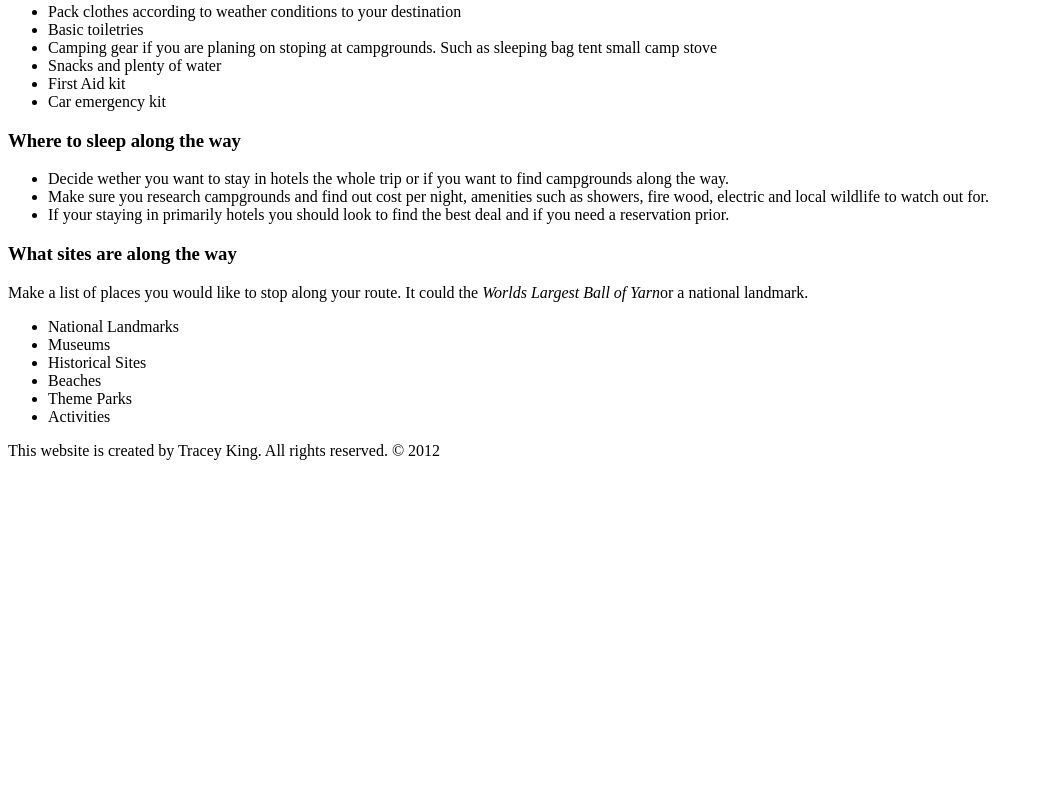
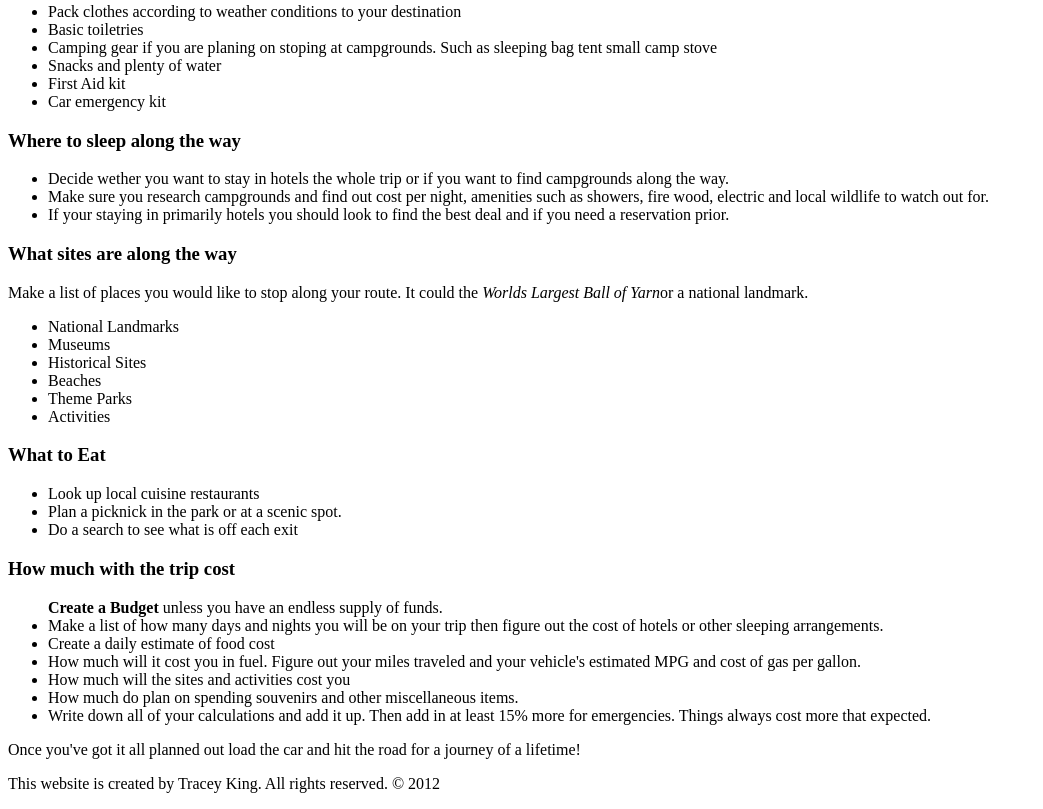
Before and after one commit to traceyking/wsd, a plain HTML site: page index.html in a window 1280 px wide. Shown: the part 1635-2444 px from the top of the page, without its empty margins (0-1043 px from the left). Before the commit the page ends 2111 px from the top, so only its background shows below. Drawn offline with Linux system fonts and the light colour scheme.

Commit message:
completed what to eat and the cost of the trip

```diff
--- a/index.html
+++ b/index.html
@@ -103,7 +103,29 @@
 	</div>
 	<!-- end of sites along the way div -->
 
+	<div id="eat">
+		<h3><a name="eat">What to Eat</a></h3>
+			<ul>
+				<li>Look up local cuisine restaurants</li>
+				<li>Plan a picknick in the park or at a scenic spot.</li>
+				<li>Do a search to see what is off each exit</li>
+			</ul>
+	</div>
+	<!-- end of what to eat div -->
 
+	<div id="cost">
+		<h3><a name="cost">How much with the trip cost</a></h3>
+			<ul><strong>Create a Budget</strong> unless you have an endless supply of funds.</li>
+			<li>Make a list of how many days and nights you will be on your trip then figure out the cost of hotels or other sleeping arrangements.</li>
+			<li>Create a daily estimate of food cost</li>
+			<li>How much will it cost you in fuel. Figure out your miles traveled and your vehicle's estimated MPG and cost of gas per gallon.</li>
+			<li>How much will the sites and activities cost you</li>
+			<li>How much do plan on spending souvenirs and other miscellaneous items.</li>
+			<li> Write down all of your calculations and add it up. Then add in at least 15% more for emergencies. Things always cost more that expected.</li>
+		</ul>
+			<p> Once you've got it all planned out load the car and hit the road for a journey of a lifetime!</p>
+	</div>
+	<!-- end of cost div -->
 
 
 
```
